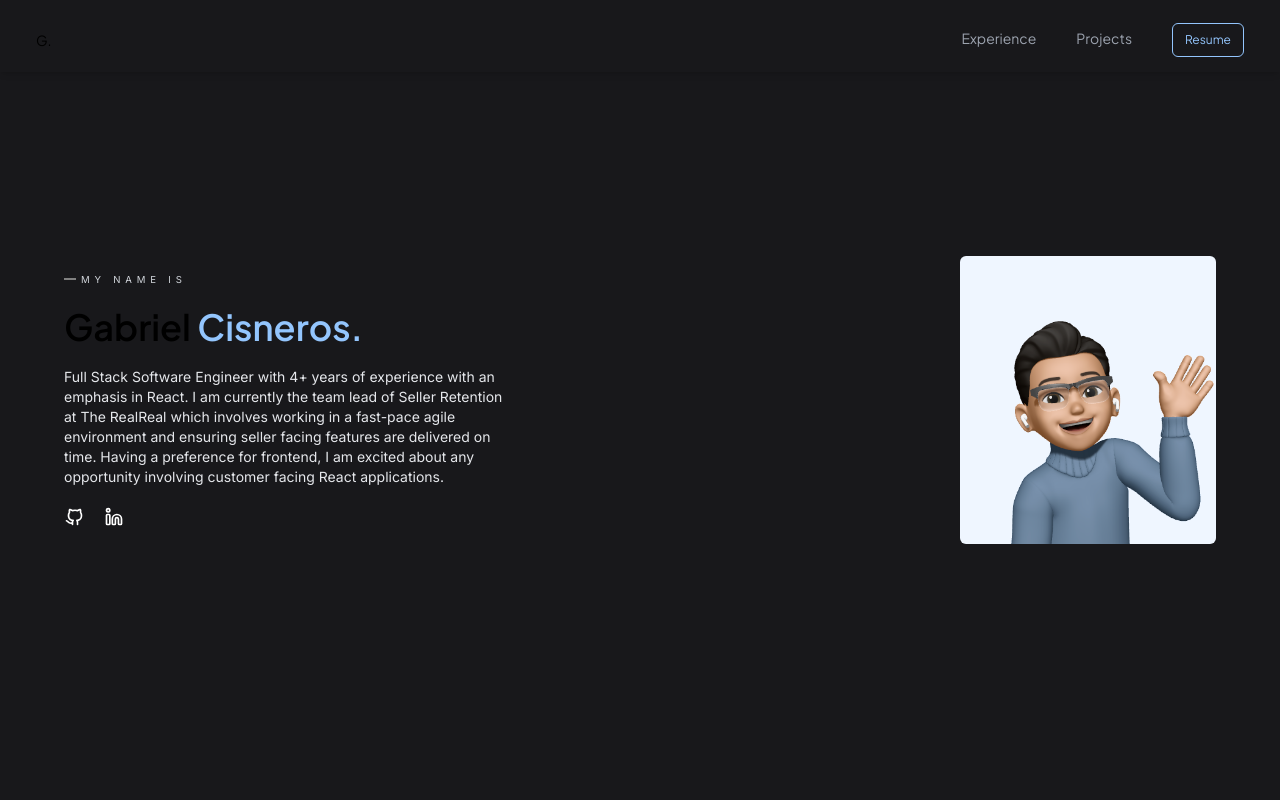
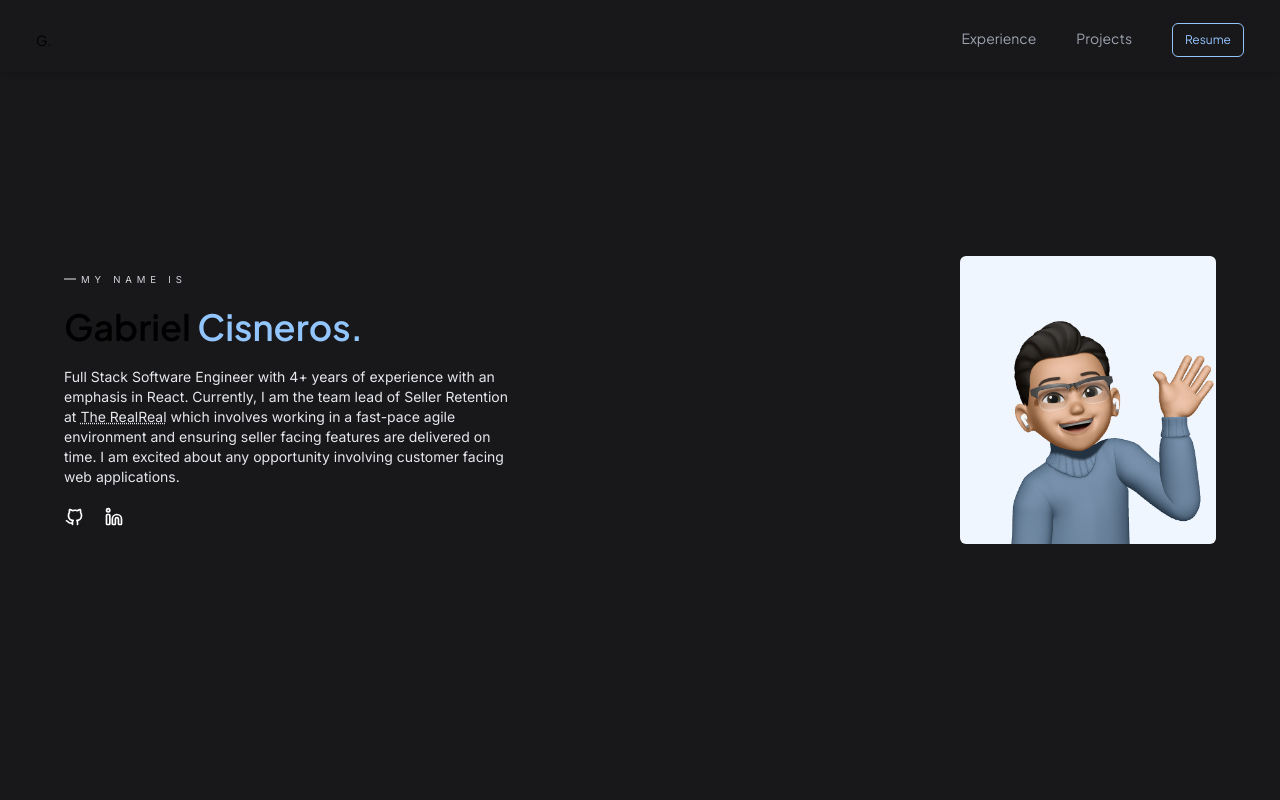
Before and after one commit to GabrielCee27/portfolio, a Next.js app: page / in a window 1280 px wide. Shown: the top 800 px of the page. Built offline with nearby package versions, Linux system fonts and the light colour scheme.

Commit message:
hero TRR Link

```diff
--- a/src/components/Hero.tsx
+++ b/src/components/Hero.tsx
@@ -20,11 +20,18 @@ const Hero = () => {
           </Title>
           <p className={`${inter.className} text-sm text-gray-200`}>
             Full Stack Software Engineer with 4+ years of experience with an
-            emphasis in React. I am currently the team lead of Seller Retention
-            at The RealReal which involves working in a fast-pace agile
-            environment and ensuring seller facing features are delivered on
-            time. Having a preference for frontend, I am excited about any
-            opportunity involving customer facing React applications.
+            emphasis in React. Currently, I am the team lead of Seller Retention
+            at{" "}
+            <a
+              href="https://www.therealreal.com"
+              target="_blank"
+              className="underline decoration-dotted"
+            >
+              The RealReal
+            </a>{" "}
+            which involves working in a fast-pace agile environment and ensuring
+            seller facing features are delivered on time. I am excited about any
+            opportunity involving customer facing web applications.
           </p>
           <div className="flex flex-row gap-5">
             <ExternalIconLinks />
```
